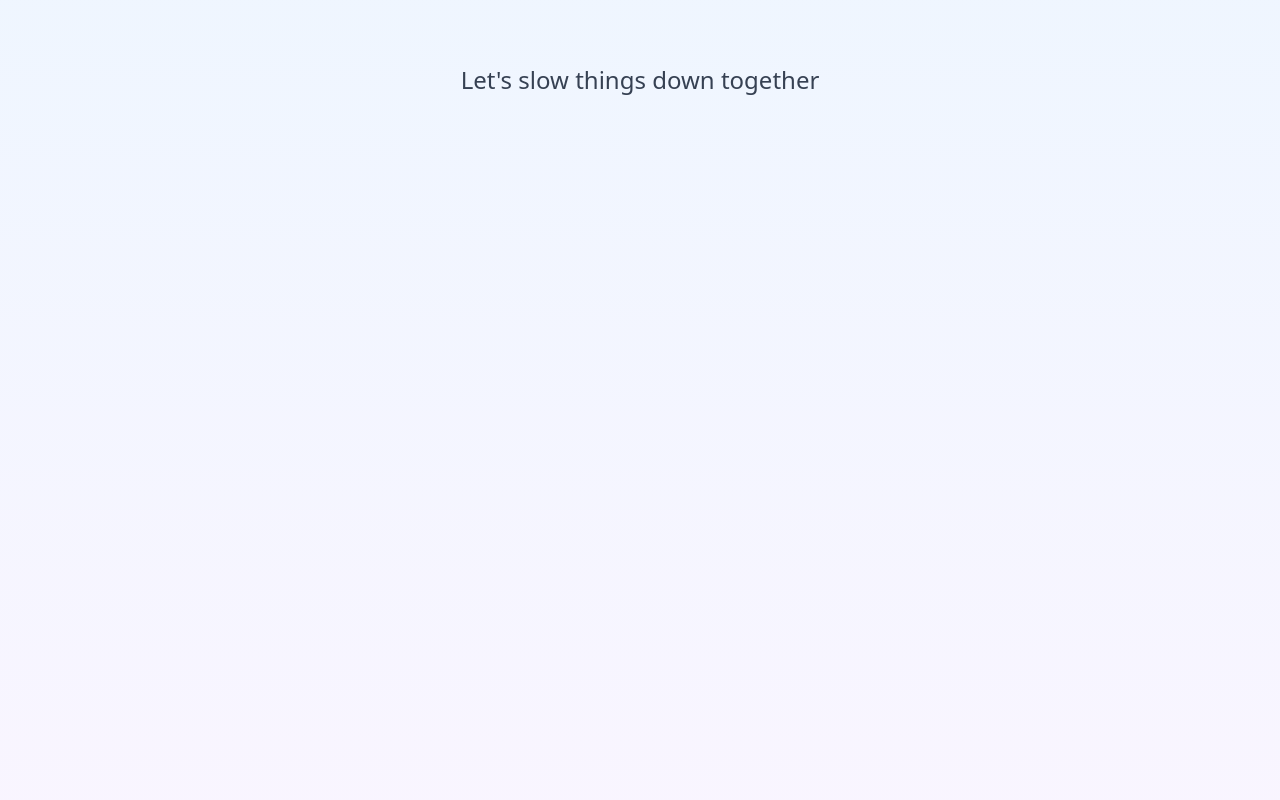
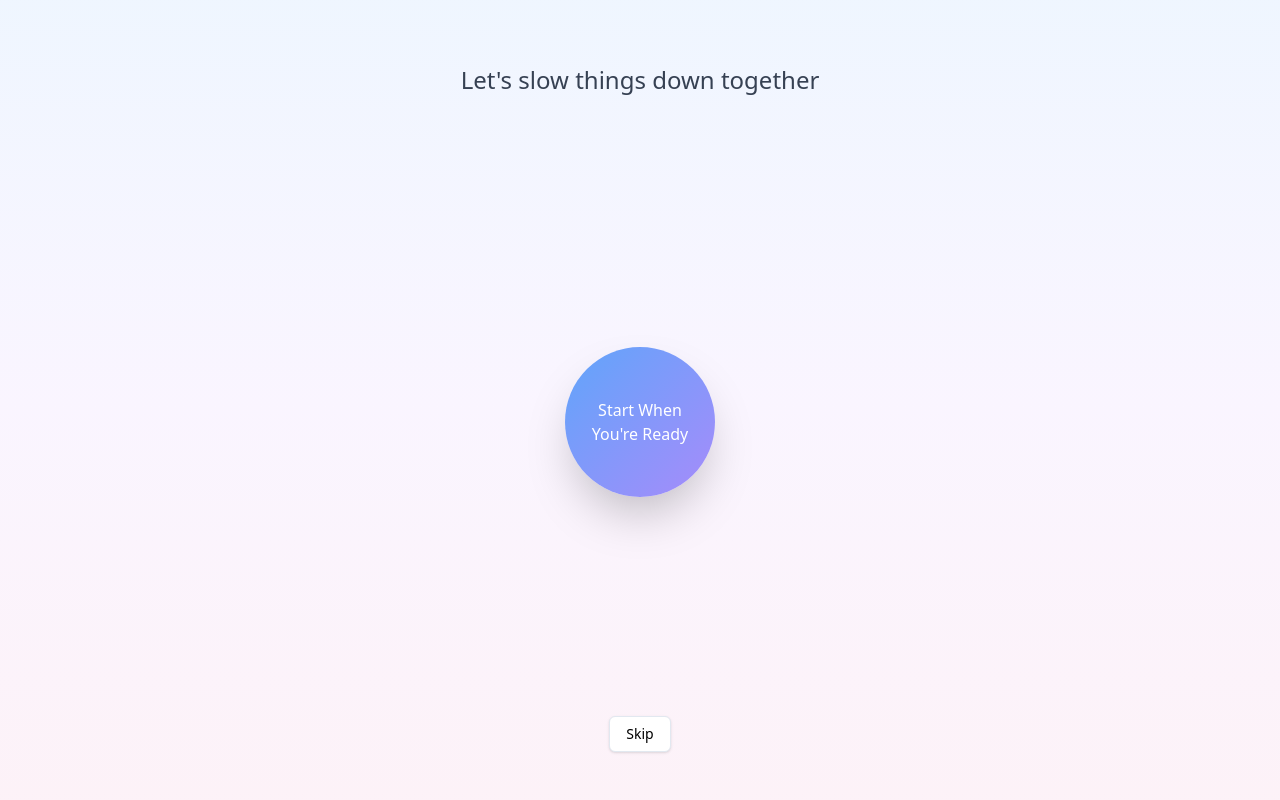
Before and after one commit to travissaylor/here-with-you, a Next.js app: page / in a window 1280 px wide. Shown: the top 800 px of the page. Built offline with nearby package versions, Linux system fonts and the light colour scheme.

Commit message:
Fix styling

```diff
--- a/src/components/features/BreathingCircle.tsx
+++ b/src/components/features/BreathingCircle.tsx
@@ -45,7 +45,7 @@ export default function BreathingCircle({ onComplete, cycles = 3 }: BreathingCir
   };
 
   return (
-    <div className="relative flex items-center justify-center w-full min-h-400">
+    <div className="relative flex items-center justify-center w-full min-h-100">
       {!isAnimating ? (
         <button
           className="flex justify-center items-center"
```
